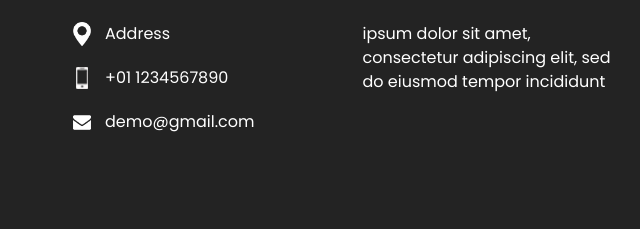
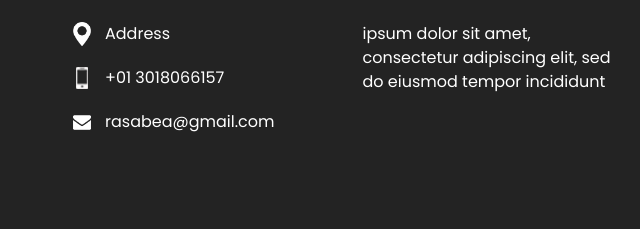
Before and after one commit to RGJ2023/web-consulting, a plain HTML site: page contact.html in a window 1280 px wide. Shown: the part 1477-1706 px from the top of the page, 0-640 px from the left. Drawn offline with nearby package versions, Linux system fonts and the light colour scheme.

Commit message:
feature branch

```diff
--- a/contact.html
+++ b/contact.html
@@ -150,7 +150,7 @@
                 <img src="images/telephone-white.png" width="12px" alt="">
               </div>
               <p>
-                +01 1234567890
+                +01 3018066157
               </p>
             </div>
             <div>
@@ -158,7 +158,7 @@
                 <img src="images/envelope-white.png" width="18px" alt="">
               </div>
               <p>
-                demo@gmail.com
+                rasabea@gmail.com
               </p>
             </div>
           </div>
```
